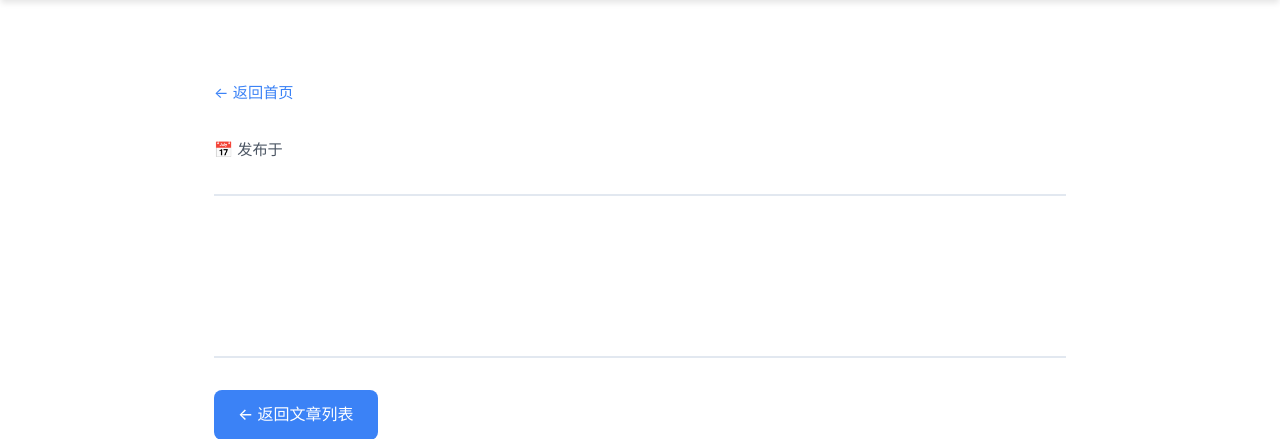
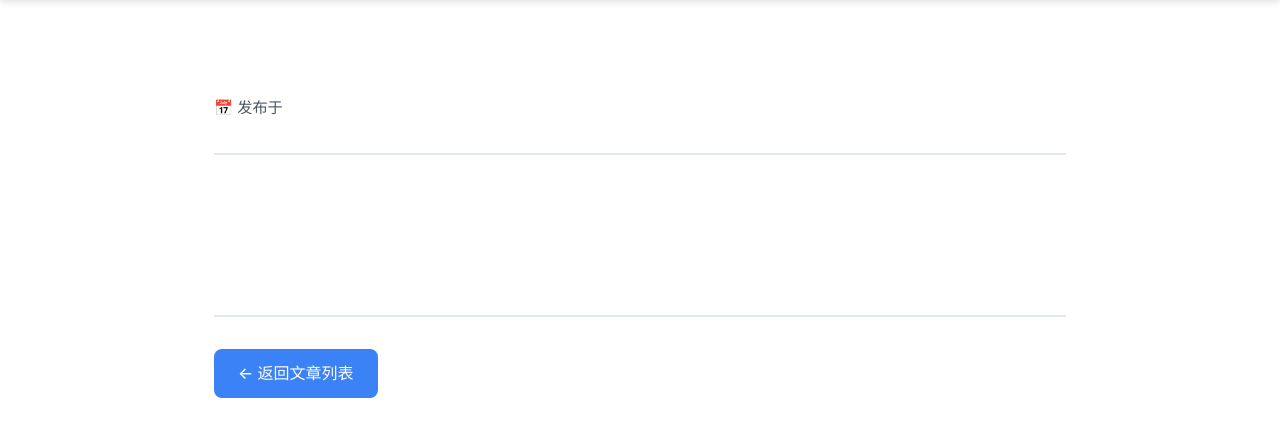
Before and after one commit to kaixin1106/blog, a Python web app: template templates/post.html in a window 1280 px wide. Shown: the part 127-566 px from the top of the page. Run offline with Jinja, Linux system fonts and the light colour scheme; the template is opened without the code that fills it, so the values that code supplies are empty.

Commit message:
更新 post.html

```diff
--- a/templates/post.html
+++ b/templates/post.html
@@ -2,10 +2,6 @@
 {% block title %}{{ post.title }} - 我的博客{% endblock %}
 {% block content %}
 <article class="post-article">
-    <!-- 面包屑导航 -->
-    <nav class="breadcrumb">
-        <a href="/">← 返回首页</a>
-    </nav>
 
     <!-- 文章头部 -->
     <div class="post-header">
```
